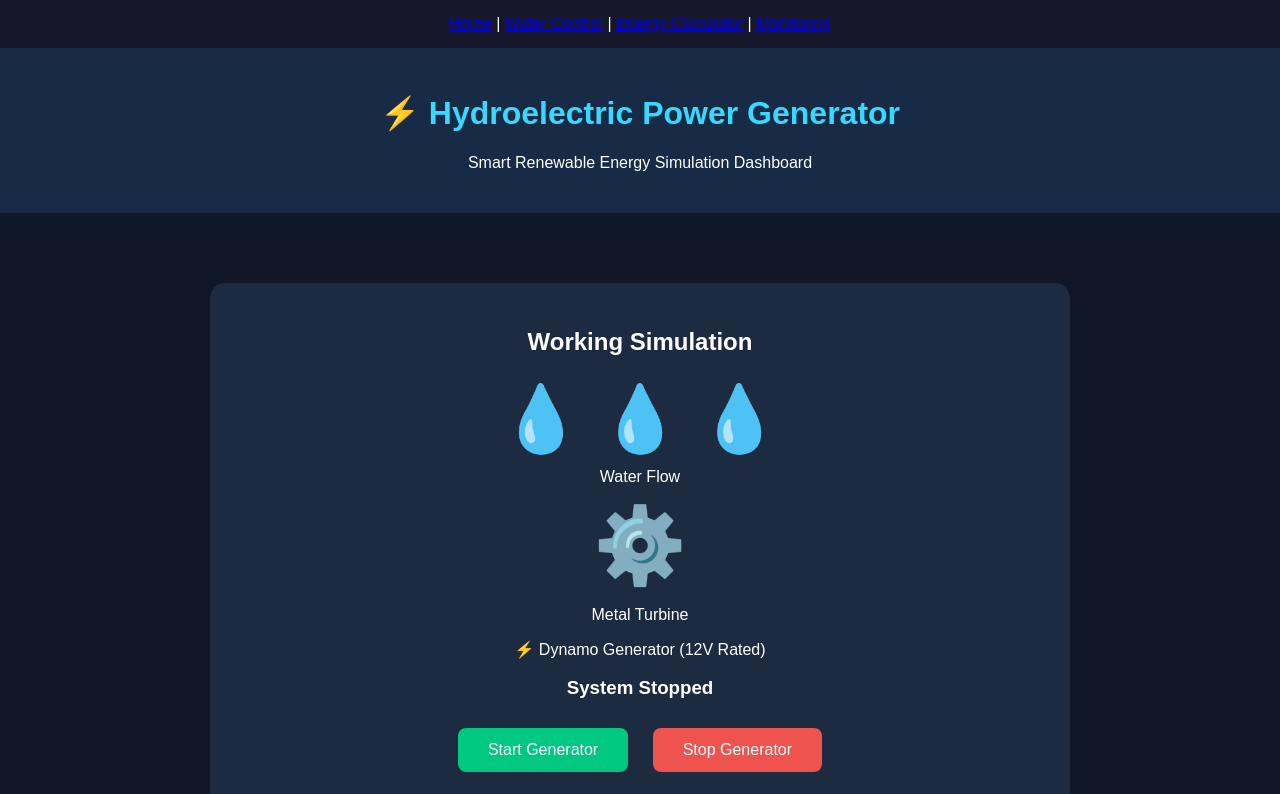
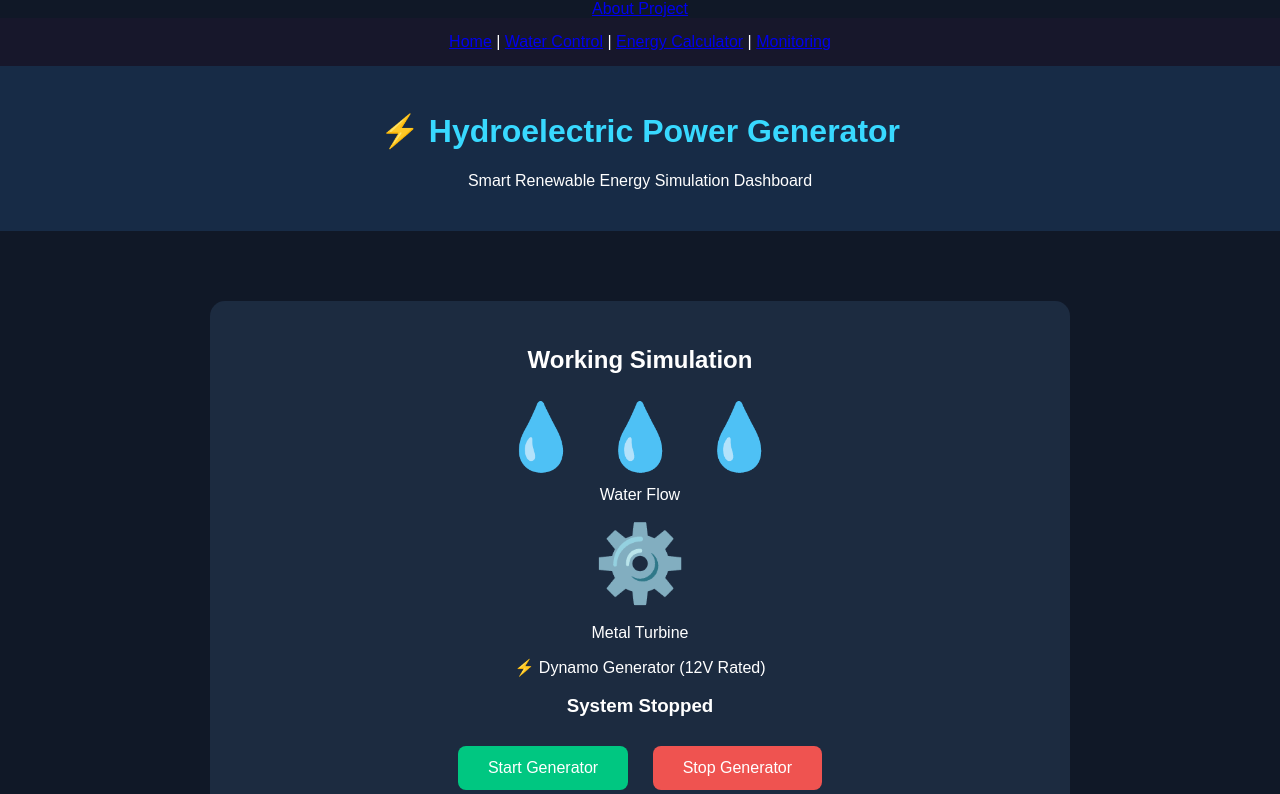
Before and after one commit to pragathish316/hydroelectric-power-generator, a plain HTML site: page index.html in a window 1280 px wide. Shown: the top 794 px of the page. Drawn offline with Linux system fonts and the light colour scheme.

Commit message:
Add link to About Project in index.html

```diff
--- a/index.html
+++ b/index.html
@@ -108,6 +108,7 @@ footer {
 </head>
 
 <body>
+<a href="about.html">About Project</a>
 <nav style="padding:15px; text-align:center; background:#17172b;">
   <a href="index.html">Home</a> |
   <a href="water-control.html">Water Control</a> |
```
